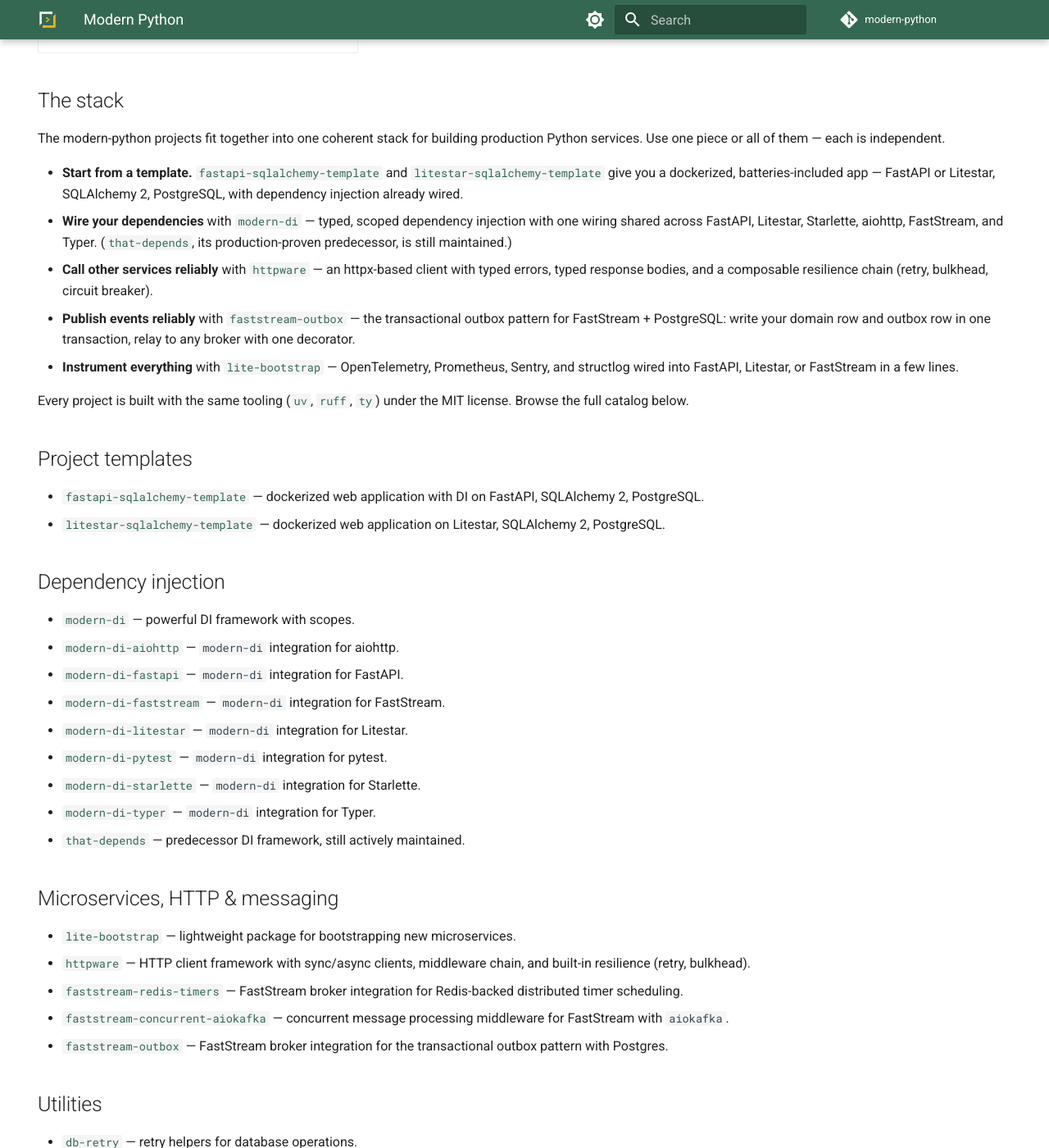
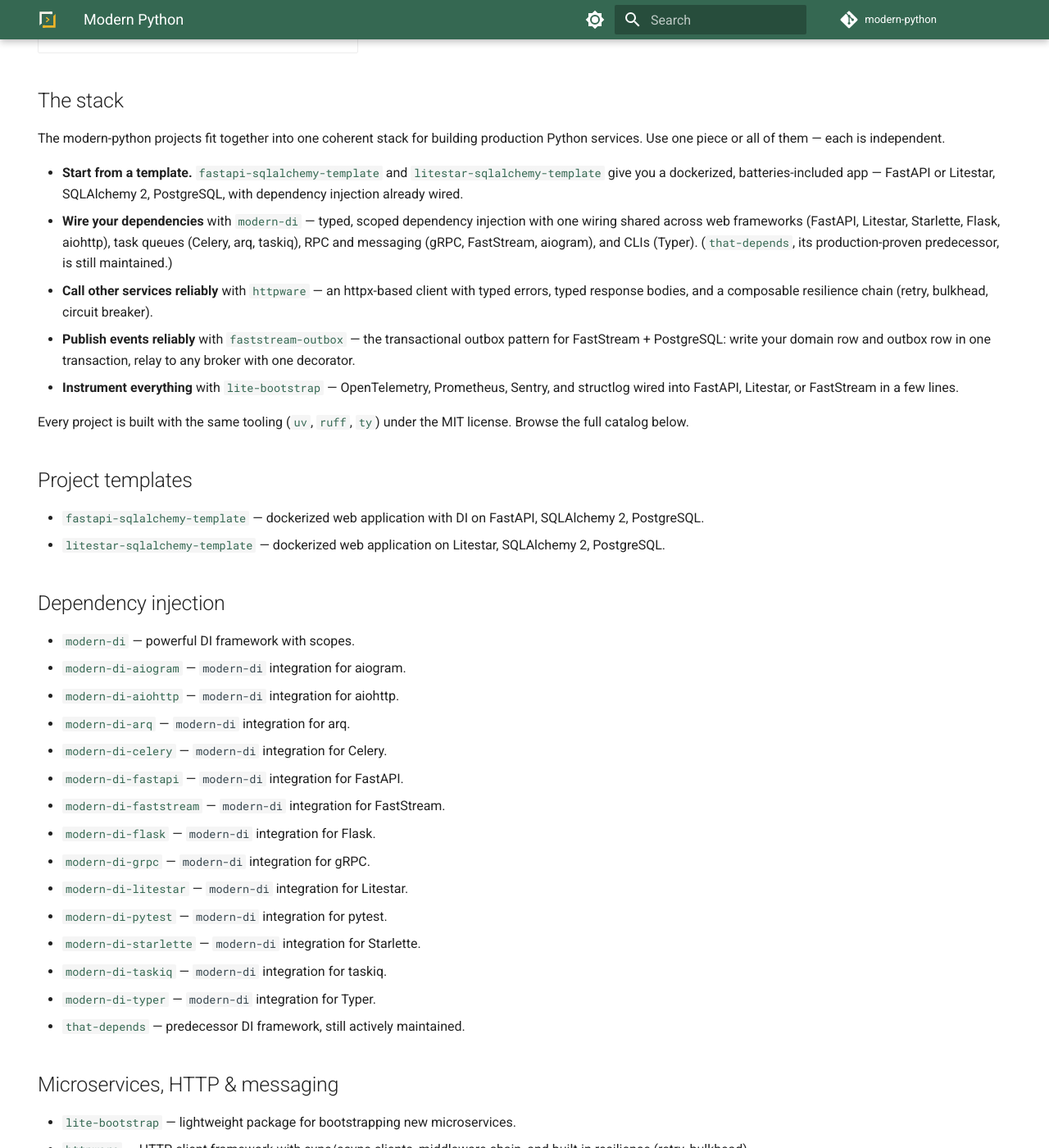
Before and after one commit to modern-python/.github, an MkDocs documentation site: the page built from docs/index.md, in a window 1280 px wide and 1400 px high, scrolled down 819 px. Shown: the whole window at 82% size. Built offline with MkDocs 1.6.1 and Material for MkDocs 9.7.7, drawn with Linux system fonts in a browser that asks for light colours; some of the changed text lies outside the part shown.

Commit message:
docs(site): catalog the seven new repos and recast the stack prose by category
Co-Authored-By: Claude Opus 4.8 (1M context) <noreply@anthropic.com>

```diff
--- a/docs/index.md
+++ b/docs/index.md
@@ -66,8 +66,9 @@ production Python services. Use one piece or all of them — each is independent
   SQLAlchemy 2, PostgreSQL, with dependency injection already wired.
 - **Wire your dependencies** with
   [`modern-di`](https://github.com/modern-python/modern-di) — typed, scoped
-  dependency injection with one wiring shared across FastAPI, Litestar,
-  Starlette, aiohttp, FastStream, and Typer.
+  dependency injection with one wiring shared across web frameworks (FastAPI,
+  Litestar, Starlette, Flask, aiohttp), task queues (Celery, arq, taskiq), RPC
+  and messaging (gRPC, FastStream, aiogram), and CLIs (Typer).
   ([`that-depends`](https://github.com/modern-python/that-depends), its
   production-proven predecessor, is still maintained.)
 - **Call other services reliably** with
@@ -96,12 +97,18 @@ catalog below.
 ## Dependency injection { #di }
 
 - [`modern-di`](https://github.com/modern-python/modern-di) — powerful DI framework with scopes.
+- [`modern-di-aiogram`](https://github.com/modern-python/modern-di-aiogram) — `modern-di` integration for aiogram.
 - [`modern-di-aiohttp`](https://github.com/modern-python/modern-di-aiohttp) — `modern-di` integration for aiohttp.
+- [`modern-di-arq`](https://github.com/modern-python/modern-di-arq) — `modern-di` integration for arq.
+- [`modern-di-celery`](https://github.com/modern-python/modern-di-celery) — `modern-di` integration for Celery.
 - [`modern-di-fastapi`](https://github.com/modern-python/modern-di-fastapi) — `modern-di` integration for FastAPI.
 - [`modern-di-faststream`](https://github.com/modern-python/modern-di-faststream) — `modern-di` integration for FastStream.
+- [`modern-di-flask`](https://github.com/modern-python/modern-di-flask) — `modern-di` integration for Flask.
+- [`modern-di-grpc`](https://github.com/modern-python/modern-di-grpc) — `modern-di` integration for gRPC.
 - [`modern-di-litestar`](https://github.com/modern-python/modern-di-litestar) — `modern-di` integration for Litestar.
 - [`modern-di-pytest`](https://github.com/modern-python/modern-di-pytest) — `modern-di` integration for pytest.
 - [`modern-di-starlette`](https://github.com/modern-python/modern-di-starlette) — `modern-di` integration for Starlette.
+- [`modern-di-taskiq`](https://github.com/modern-python/modern-di-taskiq) — `modern-di` integration for taskiq.
 - [`modern-di-typer`](https://github.com/modern-python/modern-di-typer) — `modern-di` integration for Typer.
 - [`that-depends`](https://github.com/modern-python/that-depends) — predecessor DI framework, still actively maintained.
 
```
Also changed, not shown: other parts of docs/index.md (+1 -0 lines).
